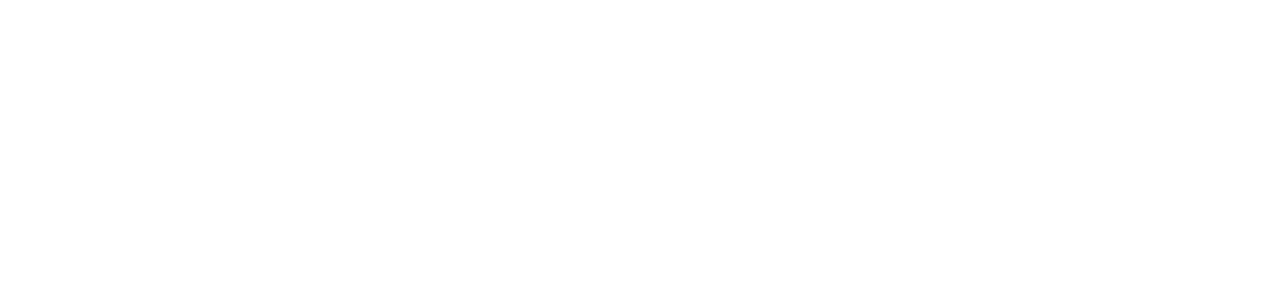
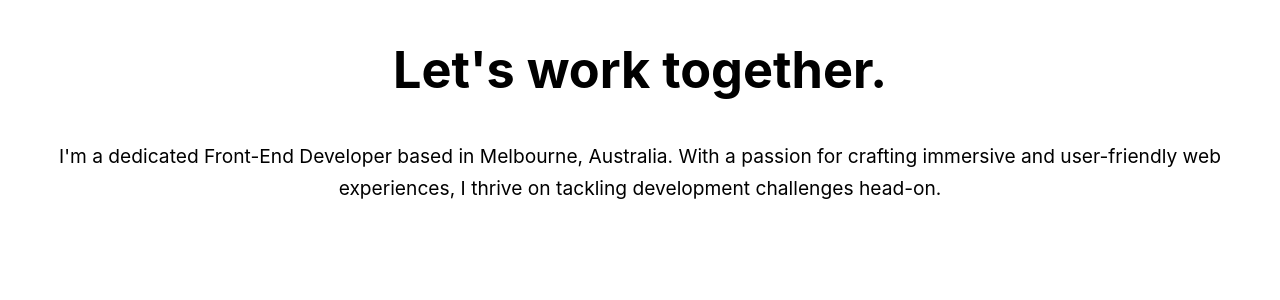
Before and after one commit to zac-march/portfolio, a React (Create React App) app: page / in a window 1280 px wide. Shown: the top 300 px of the page. Built offline with nearby package versions, Linux system fonts and the light colour scheme.

Commit message:
Integrate Nav and Hero components

```diff
--- a/src/App.js
+++ b/src/App.js
@@ -1,7 +1,16 @@
 import "./App.css";
+import Hero from "./components/Hero/Hero";
+import Nav from "./components/Nav/Nav";
 
 function App() {
-  return <div className="App"></div>;
+  return (
+    <div className="App">
+      <Nav />
+      <main>
+        <Hero />
+      </main>
+    </div>
+  );
 }
 
 export default App;
```
